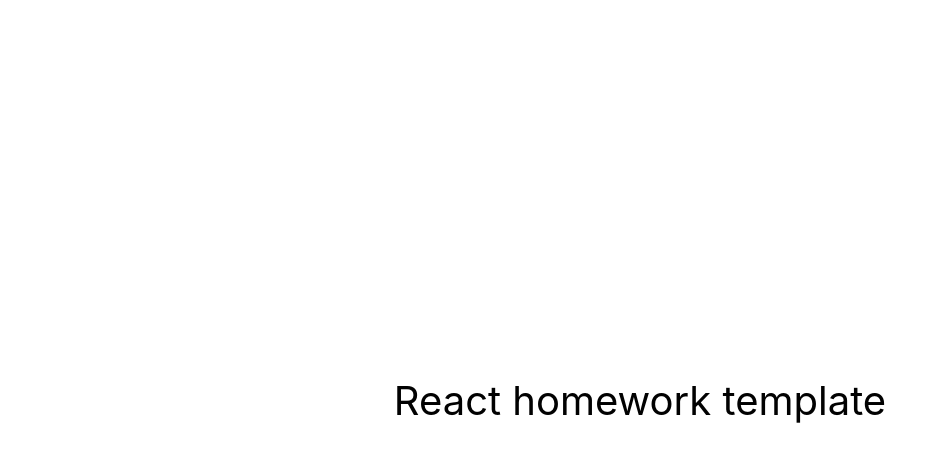
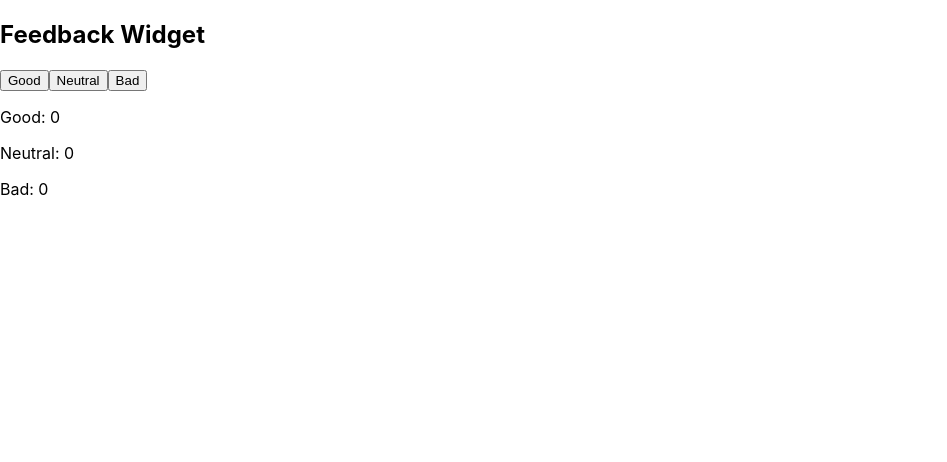
Before and after one commit to KostyaSverdel/goit-react-hw-02-feedback, a React (Create React App) app: page / in a window 1280 px wide. Shown: the top 462 px of the page, without its empty margins (0-947 px from the left). Built offline with nearby package versions, Linux system fonts and the light colour scheme.

Commit message:
stepOneDone

```diff
--- a/src/components/App.jsx
+++ b/src/components/App.jsx
@@ -1,16 +1,12 @@
-export const App = () => {
+import React from 'react';
+import FeedbackWidget from './Feedback';
+
+function App() {
   return (
-    <div
-      style={{
-        height: '100vh',
-        display: 'flex',
-        justifyContent: 'center',
-        alignItems: 'center',
-        fontSize: 40,
-        color: '#010101'
-      }}
-    >
-      React homework template
-    </div>
+    <>
+      <FeedbackWidget />
+    </>
   );
-};
+}
+
+export default App;
--- /dev/null
+++ b/src/components/Feedback.jsx
@@ -0,0 +1,30 @@
+import React, { useState } from 'react';
+
+const FeedbackWidget = () => {
+  const [state, setState] = useState({
+    good: 0,
+    neutral: 0,
+    bad: 0,
+  });
+
+  const handleFeedback = feedbackType => {
+    setState(prevState => ({
+      ...prevState,
+      [feedbackType]: prevState[feedbackType] + 1,
+    }));
+  };
+
+  return (
+    <div>
+      <h2>Feedback Widget</h2>
+      <button onClick={() => handleFeedback('good')}>Good</button>
+      <button onClick={() => handleFeedback('neutral')}>Neutral</button>
+      <button onClick={() => handleFeedback('bad')}>Bad</button>
+      <p>Good: {state.good}</p>
+      <p>Neutral: {state.neutral}</p>
+      <p>Bad: {state.bad}</p>
+    </div>
+  );
+};
+
+export default FeedbackWidget;
--- a/src/index.js
+++ b/src/index.js
@@ -1,6 +1,6 @@
 import React from 'react';
 import ReactDOM from 'react-dom/client';
-import { App } from 'components/App';
+import App from './components/App';
 import './index.css';
 
 ReactDOM.createRoot(document.getElementById('root')).render(
```
